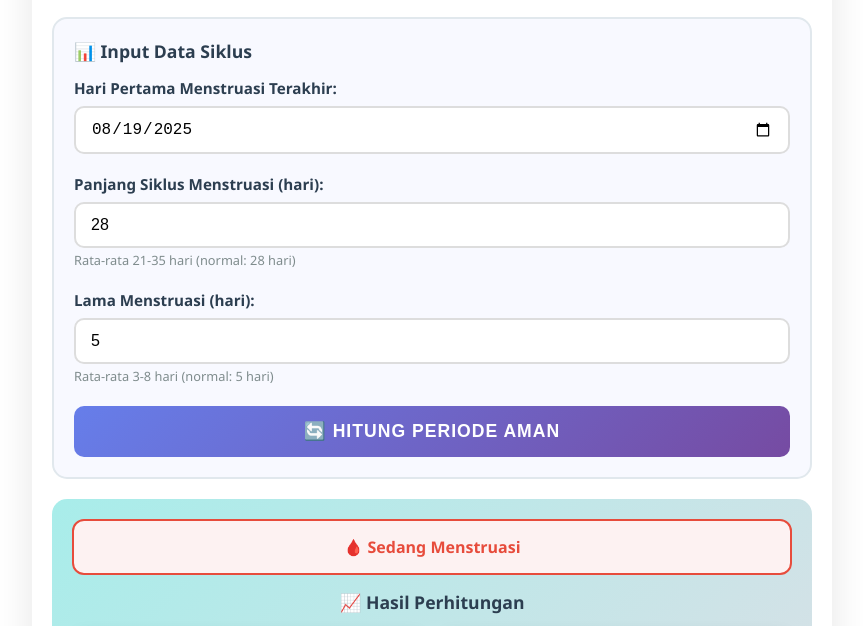
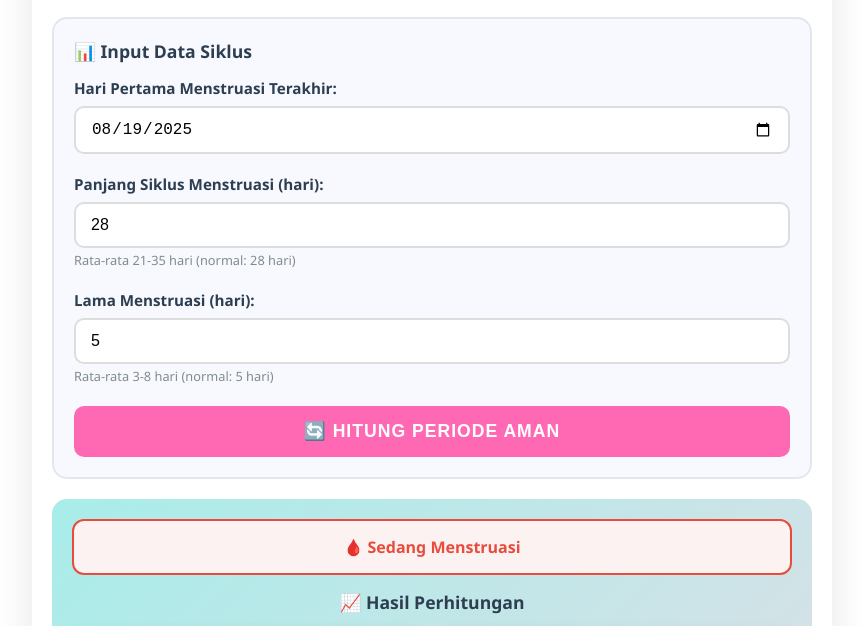
Before and after one commit to nieliebert/Hariamanmu, a plain HTML site: page index.html in a window 1280 px wide. Shown: the part 119-745 px from the top of the page, without its empty margins (208-1071 px from the left). Drawn offline with Linux system fonts and the light colour scheme.

Commit message:
Update index.html

```diff
--- a/index.html
+++ b/index.html
@@ -87,7 +87,7 @@
         }
 
         .btn {
-            background: linear-gradient(135deg, #667eea, #764ba2);
+            background: hotpink;
             color: white;
             padding: 15px 30px;
             border: none;
```
